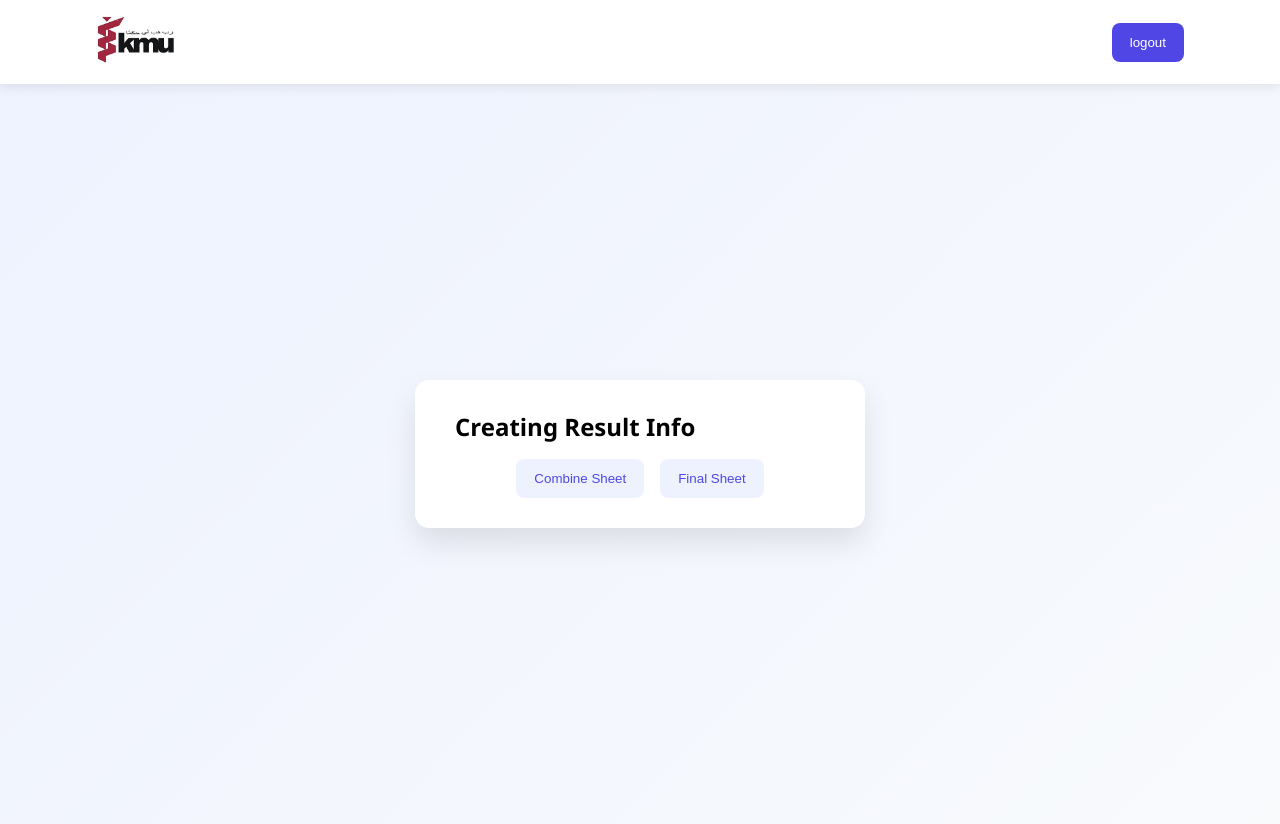
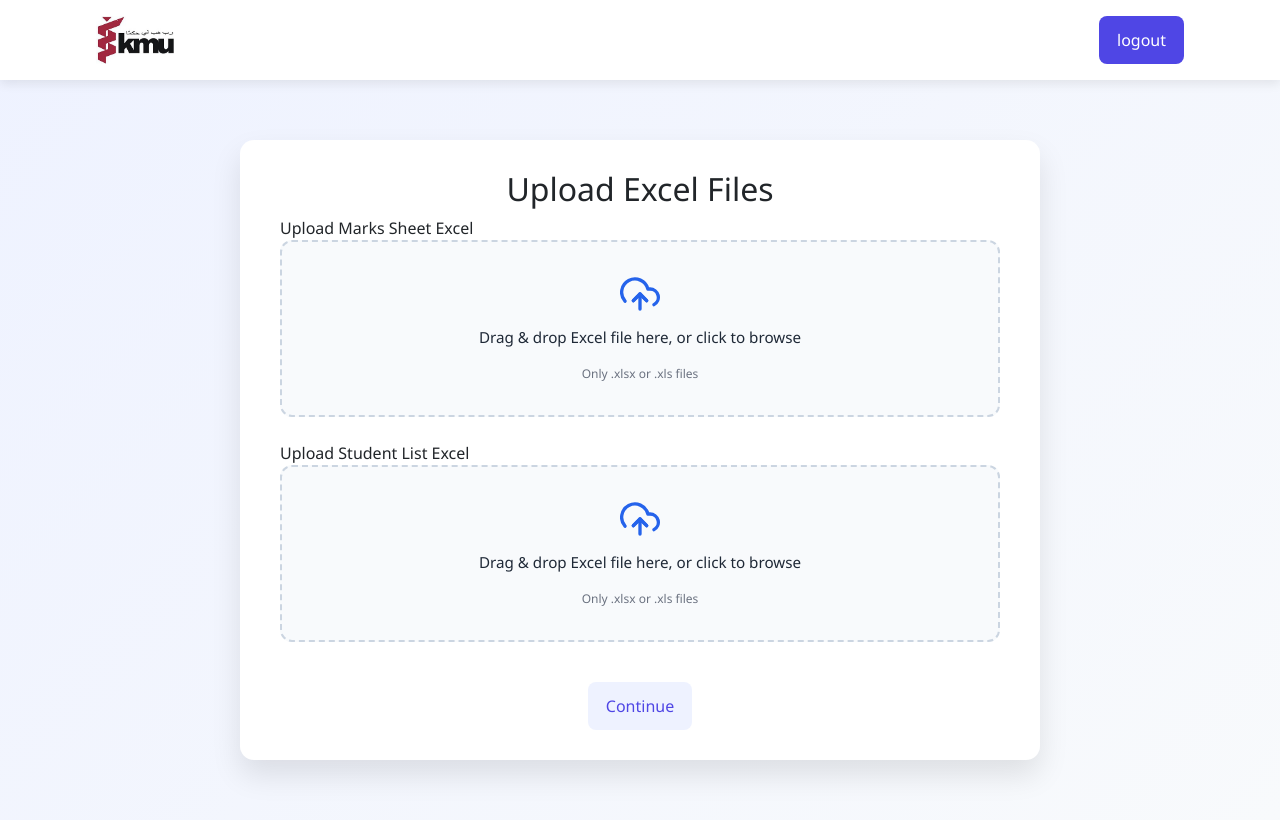
Before and after one commit to Zakariya06/result-generator, a React (Vite) app: page /upload-files in a window 1280 px wide. Before the commit this address led to /create-result. Built offline with nearby package versions, Linux system fonts and the light colour scheme; sample sign-in values are in the browser's storage.

Commit message:
Add file upload functionality with Excel dropzone; integrate Bootstrap for styling; update navigation and layout in various components

```diff
--- a/package.json
+++ b/package.json
@@ -11,14 +11,17 @@
   },
   "dependencies": {
     "@handsontable/react": "^16.2.0",
+    "bootstrap": "^5.3.8",
     "exceljs": "^4.4.0",
     "file-saver": "^2.0.5",
     "handsontable": "^16.2.0",
     "html2canvas": "^1.4.1",
     "hyperformula": "^3.1.1",
     "react": "^19.2.0",
+    "react-bootstrap": "^2.10.10",
     "react-dom": "^19.2.0",
     "react-dropzone": "^14.3.8",
+    "react-icons": "^5.5.0",
     "react-router-dom": "^7.12.0",
     "xlsx": "^0.18.5"
   },
--- a/src/App.jsx
+++ b/src/App.jsx
@@ -6,6 +6,7 @@ import Construction from "./pages/Construction";
 import AddedSubjects from "./pages/AddedSubjects";
 import ProtectedRoute from "./hoc/ProtectedRoute";
 import PublicRoute from "./hoc/PublicRoute";
+import UploadFiles from "./pages/UploadFiles";
 
 function App() {
   return (
@@ -38,6 +39,14 @@ function App() {
             }
           />
           <Route
+            path="/upload-files"
+            element={
+              <ProtectedRoute>
+                <UploadFiles />
+              </ProtectedRoute>
+            }
+          />
+          <Route
             path="/subjects"
             element={
               <ProtectedRoute>
--- a/src/components/CsSection.jsx
+++ b/src/components/CsSection.jsx
@@ -37,7 +37,7 @@ export default function CsSection() {
     }
 
     saveSubjects(subjects);
-    navigate("/subjects");
+    navigate("/upload-files");
   };
 
   return (
@@ -62,6 +62,7 @@ export default function CsSection() {
           <table className="customTable">
             <thead>
               <tr>
+                <th>S,NO</th>
                 <th>Subject</th>
                 <th>OSPE</th>
               </tr>
@@ -69,6 +70,7 @@ export default function CsSection() {
             <tbody>
               {subjects.map((item, index) => (
                 <tr key={index}>
+                  <td>{index + 1}</td>
                   <td>
                     <input
                       className="tableInput"
@@ -87,6 +89,7 @@ export default function CsSection() {
                           name={`ospe-${index}`}
                           checked={item.ospe === true}
                           onChange={() => updateSubject(index, "ospe", true)}
+                          className="me-1"
                         />
                         Yes
                       </label>
@@ -96,6 +99,7 @@ export default function CsSection() {
                           name={`ospe-${index}`}
                           checked={item.ospe === false}
                           onChange={() => updateSubject(index, "ospe", false)}
+                          className="me-1"
                         />
                         No
                       </label>
--- /dev/null
+++ b/src/components/ExcelDropzone.jsx
@@ -0,0 +1,54 @@
+import { useCallback } from "react";
+import { useDropzone } from "react-dropzone";
+import * as XLSX from "xlsx";
+import { FiUploadCloud } from "react-icons/fi";
+
+export default function ExcelDropzone({ label, onData }) {
+  const onDrop = useCallback(async (acceptedFiles) => {
+    const file = acceptedFiles[0];
+    if (!file) return;
+
+    const buffer = await file.arrayBuffer();
+    const workbook = XLSX.read(buffer, { type: "array" });
+
+    const sheetName = workbook.SheetNames[0];
+    const sheet = workbook.Sheets[sheetName];
+
+    const json = XLSX.utils.sheet_to_json(sheet, { defval: "" });
+    onData(json);
+  }, [onData]);
+
+  const { getRootProps, getInputProps, isDragActive } = useDropzone({
+    onDrop,
+    multiple: false,
+    accept: {
+      "application/vnd.openxmlformats-officedocument.spreadsheetml.sheet": [
+        ".xlsx",
+      ],
+      "application/vnd.ms-excel": [".xls"],
+    },
+  });
+
+  return (
+    <div className="dropzoneWrapper">
+      <label className="labelText">{label}</label>
+
+      <div
+        {...getRootProps()}
+        className={`dropzone ${isDragActive ? "active" : ""}`}
+      >
+        <input {...getInputProps()} />
+
+        <FiUploadCloud className="dropzoneIcon" />
+
+        <p className="dropzoneText">
+          {isDragActive
+            ? "Drop the Excel file here..."
+            : "Drag & drop Excel file here, or click to browse"}
+        </p>
+
+        <span className="dropzoneHint">Only .xlsx or .xls files</span>
+      </div>
+    </div>
+  );
+}
--- a/src/index.css
+++ b/src/index.css
@@ -160,3 +160,46 @@ body {
   color: #991b1b;
   font-weight: 600;
 }
+
+.dropzoneWrapper {
+  margin-bottom: 1.5rem;
+}
+
+.dropzone {
+  border: 2px dashed #cbd5e1;
+  border-radius: 12px;
+  padding: 2rem;
+  text-align: center;
+  cursor: pointer;
+  transition: all 0.25s ease;
+  background: #f8fafc;
+}
+
+.dropzone:hover {
+  border-color: #2563eb;
+  background: #eff6ff;
+}
+
+.dropzone.active {
+  border-color: #16a34a;
+  background: #ecfdf5;
+}
+
+.dropzoneIcon {
+  font-size: 2.5rem;
+  color: #2563eb;
+  margin-bottom: 0.75rem;
+}
+
+.dropzoneText {
+  font-size: 0.95rem;
+  font-weight: 500;
+  color: #1f2937;
+}
+
+.dropzoneHint {
+  display: block;
+  font-size: 0.75rem;
+  color: #6b7280;
+  margin-top: 0.25rem;
+}
--- a/src/main.jsx
+++ b/src/main.jsx
@@ -1,5 +1,6 @@
 import { StrictMode } from "react";
 import { createRoot } from "react-dom/client";
+import 'bootstrap/dist/css/bootstrap.min.css';
 import "./index.css";
 import App from "./App.jsx";
 import { SubjectContextProvider } from "./context/SubjectContext.jsx";
--- a/src/pages/AddedSubjects.jsx
+++ b/src/pages/AddedSubjects.jsx
@@ -23,12 +23,17 @@ export default function MarksSheet() {
   });
 
   return (
-    <div className="pageCenter">
+    <div style={{ padding: "2.5rem 1.5rem" }}>
       <div
         className="cardLarge"
-        style={{ overflowX: "auto", maxWidth: "100%", width: "fit-content" }}
+        style={{ overflowX: "auto", width: "100%", maxWidth: "100%" }}
       >
-        <h2>Result Sheet</h2>
+        <h2 style={{ textAlign: "center" }}>
+          <span style={{ color: "a22840", display: "inline-block" }}>
+            Khyber Medical University
+          </span>{" "}
+          - Peshawar
+        </h2>
 
         <table className="customTable resultTable">
           <thead>
@@ -63,11 +68,11 @@ export default function MarksSheet() {
           <tbody>
             <tr>
               <td>1</td>
-              <td>CS-001</td>
+              <td>KMU-001</td>
               <td>Student Name</td>
               <td>Father Name</td>
               <td>REG-2024</td>
-              <td>Human Nutrition</td>
+              <td>Discipline Name</td>
               <td>KMU IHS-Swat</td>
 
               {columns.map((col) => (
--- a/src/pages/CreateResult.jsx
+++ b/src/pages/CreateResult.jsx
@@ -8,8 +8,8 @@ export default function CreateResult() {
 
   return (
     <div className="pageCenter">
-      <div className="cardLarge">
-        <h2>Creating Result Info</h2>
+      <div className="cardLarge" style={{ maxWidth: "600px", width: "100%" }}>
+        <h2 className="text-center">Creating Result Info</h2>
 
         <div className="buttonRow">
           <button
--- /dev/null
+++ b/src/pages/UploadFiles.jsx
@@ -0,0 +1,43 @@
+import { useState } from "react";
+import { useNavigate } from "react-router-dom";
+import ExcelDropzone from "../components/ExcelDropzone";
+
+export default function UploadFiles() {
+  const [file1Data, setFile1Data] = useState(null);
+  const [file2Data, setFile2Data] = useState(null);
+
+  const navigate = useNavigate();
+
+  const handleNext = () => {
+    if (!file1Data || !file2Data) {
+      alert("Please upload both Excel files");
+      return;
+    }
+
+    navigate("/subjects");
+  };
+
+  console.log("File 1:", file1Data);
+  console.log("File 2:", file2Data);
+
+  return (
+    <div className="pageCenter">
+      <div className="cardLarge" style={{ maxWidth: "800px", width: "100%" }}>
+        <h2 className="text-center">Upload Excel Files</h2>
+
+        <ExcelDropzone label="Upload Marks Sheet Excel" onData={setFile1Data} />
+
+        <ExcelDropzone
+          label="Upload Student List Excel"
+          onData={setFile2Data}
+        />
+
+        <div className="buttonRow">
+          <button className="secondaryButton" onClick={handleNext}>
+            Continue
+          </button>
+        </div>
+      </div>
+    </div>
+  );
+}
```
Also changed, not shown: 1 other file (tests, documents, lock files or other folders).
